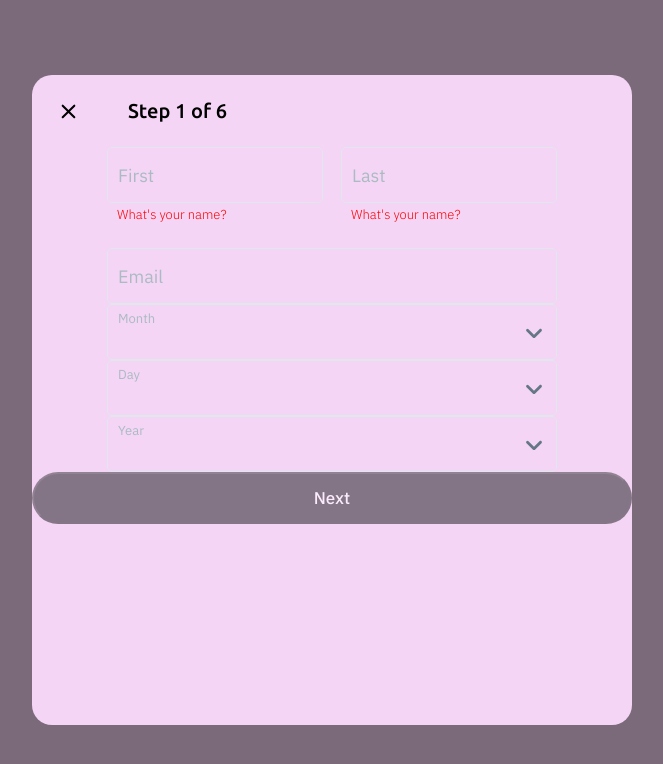
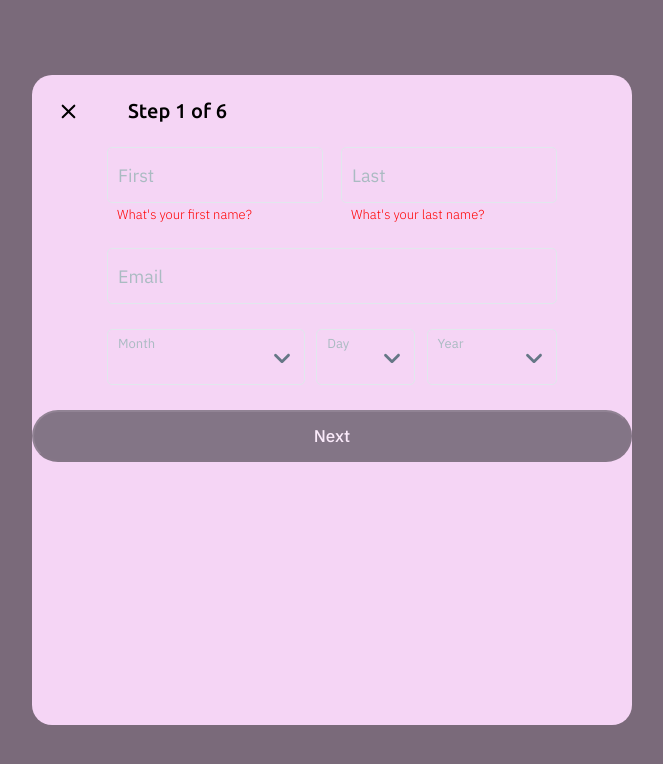
Before and after one commit to GarryProhor/social-react, a React (Create React App) app: page / in a window 1280 px wide. Shown: the top 764 px of the page, without its empty margins (308-971 px from the left). Built offline with nearby package versions, Linux system fonts and the light colour scheme.

Commit message:
css the first register modal

```diff
--- a/src/features/register/components/RegisterDateInput/RegisterDateInput.css
+++ b/src/features/register/components/RegisterDateInput/RegisterDateInput.css
@@ -0,0 +1,24 @@
+.register-date{
+    width: 100%;
+    margin-bottom: 25px;
+}
+.register-date-content{
+    width: 100%;
+    display: flex;
+    justify-content: space-between;
+}
+.register-date-month{
+    width: 44%;
+}
+.register-date-day{
+    width: 22%;
+}
+.register-date-year{
+    width: 29%;
+}
+.register-date-error{
+    color: red;
+    font-size: 13px;
+    font-weight: 300;
+    margin-left: 10px;
+}
--- a/src/features/register/components/RegisterDateInput/RegisterDateInput.tsx
+++ b/src/features/register/components/RegisterDateInput/RegisterDateInput.tsx
@@ -8,8 +8,8 @@ import {updateRegister} from "../../../../redux/Slices/RegisterSlice";
 import {validateDob} from "../../../../services/Validators";
 import {Dob} from "../../../../utils/GlobalInterfaces";
 
-interface RegisterDateInputProps{
-    date:Dob;
+interface RegisterDateInputProps {
+    date: Dob;
 }
 
 export const RegisterDateInput: React.FC<RegisterDateInputProps> = ({date}) => {
@@ -23,9 +23,9 @@ export const RegisterDateInput: React.FC<RegisterDateInputProps> = ({date}) => {
             value
         }));
     }
-    useEffect(()=>{
+    useEffect(() => {
         let {day, month, year} = state.dob;
-        if(day && month && year ){
+        if (day && month && year) {
             setValid(validateDob({
                 month,
                 day,
@@ -37,6 +37,8 @@ export const RegisterDateInput: React.FC<RegisterDateInputProps> = ({date}) => {
 
     return (
         <div className='register-date'>
+            <div className='register-date-content'>
+                <div className='register-date-month'>
                     <ValidatedDateSelected style={'validated-month'}
                                            valid={valid}
                                            name={'Month'}
@@ -44,6 +46,8 @@ export const RegisterDateInput: React.FC<RegisterDateInputProps> = ({date}) => {
                                            dispatcher={updateState}
                                            data={date.month}
                     />
+                </div>
+                <div className='register-date-day'>
                     <ValidatedDateSelected style={'validated-day'}
                                            valid={valid}
                                            name={'Day'}
@@ -51,6 +55,8 @@ export const RegisterDateInput: React.FC<RegisterDateInputProps> = ({date}) => {
                                            dispatcher={updateState}
                                            data={date.day}
                     />
+                </div>
+                <div className='register-date-year'>
                     <ValidatedDateSelected style={'validated-year'}
                                            valid={valid}
                                            name={'Year'}
@@ -59,5 +65,8 @@ export const RegisterDateInput: React.FC<RegisterDateInputProps> = ({date}) => {
                                            data={date.year}
                     />
                 </div>
+            </div>
+            {valid ? <></> : <span className='register-date-error'>Please input a valid date. You must be older than 13 years.</span>}
+        </div>
     );
 };
--- a/src/features/register/components/RegisterEmailInput/RegisterEmailInput.css
+++ b/src/features/register/components/RegisterEmailInput/RegisterEmailInput.css
@@ -0,0 +1,9 @@
+.register-email-input{
+    margin-bottom: 25px;
+}
+.register-email-error{
+    color: red;
+    font-size: 13px;
+    font-weight: 300;
+    margin-left: 10px;
+}
--- a/src/features/register/components/RegisterEmailInput/RegisterEmailInput.tsx
+++ b/src/features/register/components/RegisterEmailInput/RegisterEmailInput.tsx
@@ -33,6 +33,7 @@ export const RegisterEmailInput:React.FC<RegisterEmailInputProps> = ({email}) =>
                                 name={'email'}
                                 label={'Email'}
                                 changeValue={updateEmail}/>
+            {validEmail ? <></> : <span className='register-email-error'>Please enter a valid email.</span>}
         </div>
     );
 };
--- a/src/features/register/components/RegisterNameInput/RegisterNameInput.tsx
+++ b/src/features/register/components/RegisterNameInput/RegisterNameInput.tsx
@@ -38,11 +38,11 @@ export const RegisterNameInput:React.FC<RegisterNameInputProps> = ({firstName, l
         <div className='register-name-input'>
             <div className='register-name-content'>
                 <ValidatedTextInput valid={firstValid} name={'firstName'} label={'First'} changeValue={updateName} data={firstName}/>
-                {firstName ? <></> : <span className='register-name-error'>What's your name?</span>}
+                {firstName ? <></> : <span className='register-name-error'>What's your first name?</span>}
             </div>
             <div className='register-name-content'>
                 <ValidatedTextInput valid={lastValid} name={'lastName'} label={'Last'} changeValue={updateName} data={lastName}/>
-                {lastName ? <></> : <span className='register-name-error'>What's your name?</span>}
+                {lastName ? <></> : <span className='register-name-error'>What's your last name?</span>}
             </div>
         </div>
     );
```
Lines whose indentation alone changed are shown as unchanged.
